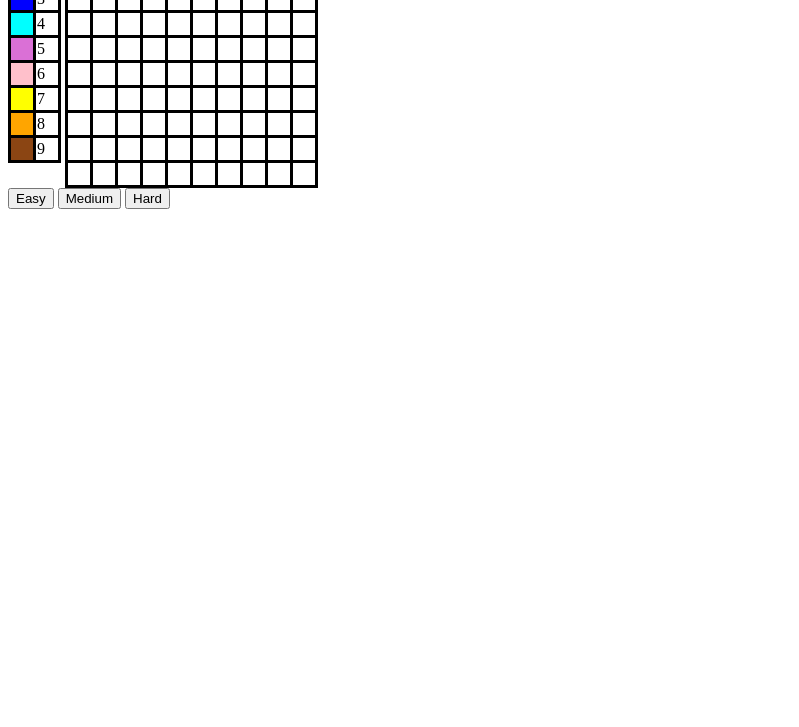
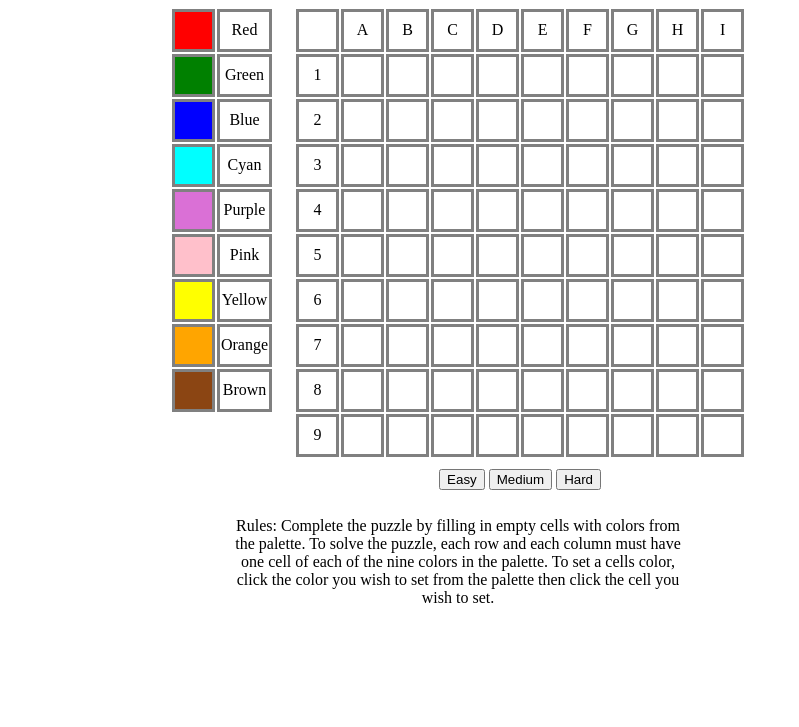
Before and after one commit to Khivner/JS_ColorGrid, a plain HTML site: page boxpage_lv1.html in a window 1280 px wide. Shown: the part 73-800 px from the top of the page, without its empty margins (0-799 px from the left). Drawn offline with Linux system fonts and the light colour scheme.

Commit message:
Updated html/css display for page

```diff
--- a/boxpage_lv1.html
+++ b/boxpage_lv1.html
@@ -4,18 +4,57 @@
 		<meta charset=utf-8>
 		<title>Color Sudoku</title>
 		<style>
-			body { background-color: white; }
+			body { background-color: white;
+			text-align: center;
+			vertical-align: middle;
+			max-width: 900px;}
+
+			.row{
+			width: 900px;
+			display: table-row;
+			}
+			.table{
+			display: table;
+			text-align:center;
+			margin: 0 auto;
+			}
+
 			table{
-			display: inline;
+			border-collapse: separate;
+			border-color: white;
+			}
+
+			td{
+			text-align: center;
+			border-style: solid;
+			border-color: gray;
+			height: 35px;
+			width: 35px;
+			margin: 2px;
+			}
+
+			.given-cell{
+			border-color: black;
+			}
+			#palette{
+			display: table-cell;
+			margin-right: 0 auto;
+			}
+
+			#board{
+			display: table-cell;
+			padding-left: 20px;
+			}
+
+			#buttons{
+			padding-top: 10px;
+			text-align:center;
+			}
+			#body{
 			margin: auto;
-			border-collapse:collapse;
 			}
-			td{
-			border-style: solid;
-			border-color: black;
-			height: 20px;
-			width: 20px;
-			}
+			#rules{width: 50%;
+			margin: 3% auto 3% auto;}
 
 			.red{background-color: red;}
 			.blue{background-color: blue;}
@@ -30,60 +69,68 @@
 		</style>
 		<script src="jquery-3.1.0.js"></script>
 	</head>
+
 	<body>
+		<h1>Color Sudoku</h1>
+		<div class="table">
+		<div class="row">
+		<div id="palette">
 		<table>
 		<tr>
 			<td class="red" onclick="getColor('red',1)"></td>
-			<td class="label">1</td>
+			<td class="label">Red</td>
 		</tr>
 		<tr>
 			<td class="green" onclick="getColor('green',2)"></td>
-			<td class="label">2</td>
+			<td class="label">Green</td>
 		</tr>
 		<tr>
 			<td class="blue" onclick="getColor('blue',3)"></td>
-			<td class="label">3</td>
+			<td class="label">Blue</td>
 		</tr>
 		<tr>
 			<td class="cyan" onclick="getColor('cyan',4)"></td>
-			<td class="label">4</td>
+			<td class="label">Cyan</td>
 		</tr>
 		<tr>
 			<td class="purple" onclick="getColor('purple',5)"></td>
-			<td class="label">5</td>
+			<td class="label">Purple</td>
 		</tr>
 		<tr>
 			<td class="pink" onclick="getColor('pink',6)"></td>
-			<td class="label">6</td>
+			<td class="label">Pink</td>
 		</tr>
 		<tr>
 			<td class="yellow" onclick="getColor('yellow',7)"></td>
-			<td class="label">7</td>
+			<td class="label">Yellow</td>
 		</tr>
 		<tr>
 			<td class="orange" onclick="getColor('orange',8)"></td>
-			<td class="label">8</td>
+			<td class="label">Orange</td>
 		</tr>
 		<tr>
 			<td class="brown" onclick="getColor('brown',9)"></td>
-			<td class="label">9</td>
+			<td class="label">Brown</td>
 		</tr>
 		</table>
+		</div>
+
+		<div id="board">
 		<table>
 		<tr>
 			<td></td>
-			<td id="col1"></td>
-			<td id="col2"></td>
-			<td id="col3"></td>
-			<td id="col4"></td>
-			<td id="col5"></td>
-			<td id="col6"></td>
-			<td id="col7"></td>
-			<td id="col8"></td>
-			<td id="col9"></td>
+			<td id="col1">A</td>
+			<td id="col2">B</td>
+			<td id="col3">C</td>
+			<td id="col4">D</td>
+			<td id="col5">E</td>
+			<td id="col6">F</td>
+			<td id="col7">G</td>
+			<td id="col8">H</td>
+			<td id="col9">I</td>
 		</tr>
 		<tr>
-			<td id="row1"></td>
+			<td id="row1">1</td>
 			<td id="1-1" onclick="setColor('1-1')"></td>
 			<td id="1-2" onclick="setColor('1-2')"></td>
 			<td id="1-3" onclick="setColor('1-3')"></td>
@@ -95,7 +142,7 @@
 			<td id="1-9" onclick="setColor('1-9')"></td>
 		</tr>
 		<tr>
-			<td id="row2"></td>
+			<td id="row2">2</td>
 			<td id="2-1" onclick="setColor('2-1')"></td>
 			<td id="2-2" onclick="setColor('2-2')"></td>
 			<td id="2-3" onclick="setColor('2-3')"></td>
@@ -107,7 +154,7 @@
 			<td id="2-9" onclick="setColor('2-9')"></td>
 		</tr>
 		<tr>
-			<td id="row3"></td>
+			<td id="row3">3</td>
 			<td id="3-1" onclick="setColor('3-1')"></td>
 			<td id="3-2" onclick="setColor('3-2')"></td>
 			<td id="3-3" onclick="setColor('3-3')"></td>
@@ -119,7 +166,7 @@
 			<td id="3-9" onclick="setColor('3-9')"></td>
 		</tr>
 		<tr>
-			<td id="row4"></td>
+			<td id="row4">4</td>
 			<td id="4-1" onclick="setColor('4-1')"></td>
 			<td id="4-2" onclick="setColor('4-2')"></td>
 			<td id="4-3" onclick="setColor('4-3')"></td>
@@ -131,7 +178,7 @@
 			<td id="4-9" onclick="setColor('4-9')"></td>
 		</tr>
 		<tr>
-			<td id="row5"></td>
+			<td id="row5">5</td>
 			<td id="5-1" onclick="setColor('5-1')"></td>
 			<td id="5-2" onclick="setColor('5-2')"></td>
 			<td id="5-3" onclick="setColor('5-3')"></td>
@@ -143,7 +190,7 @@
 			<td id="5-9" onclick="setColor('5-9')"></td>
 		</tr>
 		<tr>
-			<td id="row6"></td>
+			<td id="row6">6</td>
 			<td id="6-1" onclick="setColor('6-1')"></td>
 			<td id="6-2" onclick="setColor('6-2')"></td>
 			<td id="6-3" onclick="setColor('6-3')"></td>
@@ -155,7 +202,7 @@
 			<td id="6-9" onclick="setColor('6-9')"></td>
 		</tr>
 		<tr>
-			<td id="row7"></td>
+			<td id="row7">7</td>
 			<td id="7-1" onclick="setColor('7-1')"></td>
 			<td id="7-2" onclick="setColor('7-2')"></td>
 			<td id="7-3" onclick="setColor('7-3')"></td>
@@ -167,7 +214,7 @@
 			<td id="7-9" onclick="setColor('7-9')"></td>
 		</tr>
 		<tr>
-			<td id="row8"></td>
+			<td id="row8">8</td>
 			<td id="8-1" onclick="setColor('8-1')"></td>
 			<td id="8-2" onclick="setColor('8-2')"></td>
 			<td id="8-3" onclick="setColor('8-3')"></td>
@@ -179,7 +226,7 @@
 			<td id="8-9" onclick="setColor('8-9')"></td>
 		</tr>
 		<tr>
-			<td id="row9"></td>
+			<td id="row9">9</td>
 			<td id="9-1" onclick="setColor('9-1')"></td>
 			<td id="9-2" onclick="setColor('9-2')"></td>
 			<td id="9-3" onclick="setColor('9-3')"></td>
@@ -191,11 +238,16 @@
 			<td id="9-9" onclick="setColor('9-9')"></td>
 		</tr>
 		</table>
-		<div>
-		<button onclick="generateNewBoard('easy')">Easy</button>
-		<button onclick="generateNewBoard('medium')">Medium</button>
-		<button onclick="generateNewBoard('hard')">Hard</button>
+		<div id="buttons">
+			<button onclick="generateNewBoard('easy')">Easy</button>
+			<button onclick="generateNewBoard('medium')">Medium</button>
+			<button onclick="generateNewBoard('hard')">Hard</button>
 		</div>
+		</div>
+		</div>
+		</div>
+
+		<p id="rules">Rules: Complete the puzzle by filling in empty cells with colors from the palette. To solve the puzzle, each row and each column must have one cell of each of the nine colors in the palette. To set a cells color, click the color you wish to set from the palette then click the cell you wish to set.</p>
 		<script>
 			//answer board
 			var row1 = [2,9,5,7,4,3,8,6,1];
@@ -204,7 +256,7 @@
 			var row4 = [3,8,7,4,5,9,2,1,6];
 			var row5 = [6,1,2,3,8,7,4,9,5];
 			var row6 = [5,4,9,2,1,6,7,3,8];
-			var row7 = [7,6,3,5,3,4,1,8,9];
+			var row7 = [7,6,3,5,2,4,1,8,9];
 			var row8 = [9,2,8,6,7,1,3,5,4];
 			var row9 = [1,5,4,9,3,8,6,7,2];
 			var matrix = [row1,row2,row3,row4,row5,row6,row7,row8,row9];
@@ -258,6 +310,10 @@
 				}
 			}
 
+			function setGivencell(cell)
+			{
+				$("#"+cell).addClass("given-cell");
+			}
 			//Check to see if user won the game
 			function winConditionCheck()
 			{
@@ -288,8 +344,8 @@
 							return false;
 						}
 					}
-					return true
 				}
+				return true;
 			}
 
 			//functions to choose and set cell colors
@@ -302,7 +358,6 @@
 
 			function setColor(cellID)
 			{
-				var classCheck = document.getElementById(cellID).className.split(/\s+/);
 				var checkIndices = cellID.split("-");
 
 				$("#"+cellID).removeClass();
@@ -312,7 +367,10 @@
 				//check for win condition
 				if(colortry > 0)
 				{
-					winConditionCheck();
+					if(winConditionCheck())
+					{
+						alert("Congratulations you win!");
+					}
 				}
 			}
 
@@ -327,8 +385,12 @@
 						currentColor = colors[checkMatrix[i][j]];
 						currentColornumber = checkMatrix[i][j];
 						cell = (i+1).toString()+"-"+(j+1).toString();
-						$("#"+cell).html(checkMatrix[i][j]);
+						//$("#"+cell).html(checkMatrix[i][j]);
 						setColor(cell);
+						if(checkMatrix[i][j] !== 0)
+						{
+							setGivencell(cell);
+						}
 					}
 				}
 				//clears currentColor so user cannot fill cells until they choose from palette
@@ -375,7 +437,7 @@
 				}
 				switch(difficulty){
 					case "easy":
-						given = 35;
+						given = 80;
 						break;
 					case "medium":
 						given = 20;
```
